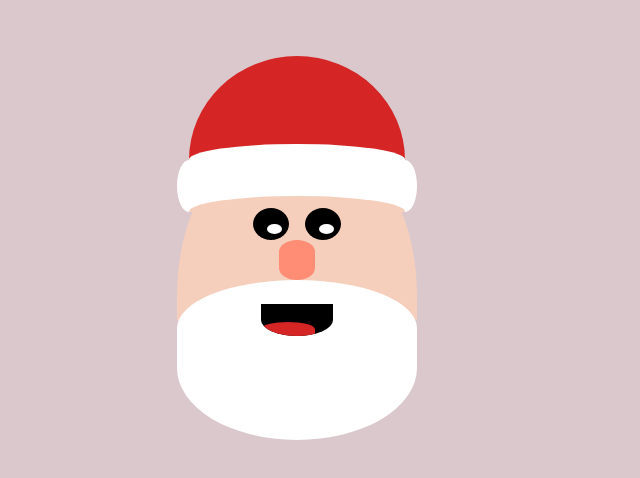
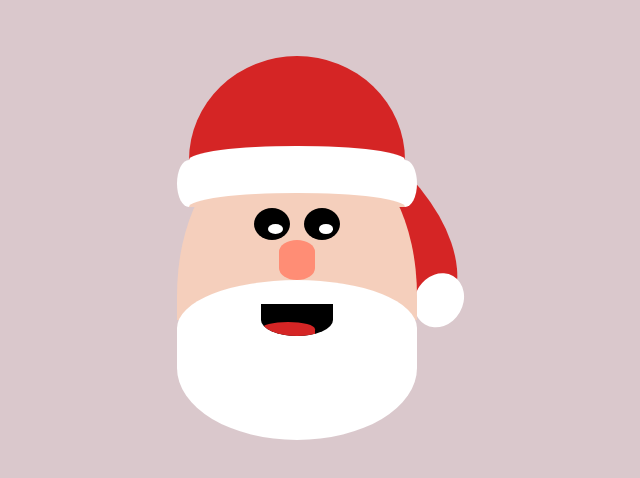
Before and after one commit to Pawwol1/practise, a plain HTML site: page santa-css/index.html in a window 1280 px wide. Shown: the whole page, without its empty margins (343-983 px from the left). Drawn offline with Linux system fonts and the light colour scheme.

Commit message:
santa's hat finished

```diff
--- a/santa-css/index.html
+++ b/santa-css/index.html
@@ -11,6 +11,9 @@
 </head>
 <body>
     <div class="santa">
+        <div class="santa__cap__tail">
+            <div class="santa__cap__tail__bubble"></div>
+        </div>
         <div class="santa__hat">
             <div class="santa__hat__top"></div>
             <div class="santa__hat__stripe"></div>
--- a/santa-css/style.css
+++ b/santa-css/style.css
@@ -36,6 +36,8 @@ body {
     justify-content: center;
     align-items: flex-start;
     align-content: flex-start;
+    position: relative;
+    z-index: 1;
 }
 
 .santa__beard {
@@ -45,6 +47,7 @@ body {
     width: 100%;
     position: absolute;
     top: 75%;
+    z-index: 2;
 }
 
 .santa__face__eyes {
@@ -58,7 +61,7 @@ body {
 .santa__face_eye {
     background-color: black;
     border-radius: 100%;
-    margin: 0 8px;
+    margin: 0 3%;
     height: 100%;
     width: 15%;
     position: relative;
@@ -113,6 +116,7 @@ body {
     display: flex;
     flex-wrap: wrap;
     justify-content: center;
+    z-index: 2;
 }
 
 .santa__hat__top {
@@ -124,8 +128,8 @@ body {
 
 .santa__hat__stripe {
     background-color: white;
-    border-radius: 5%/50%;
-    height: 50%;
+    border-radius: 5% / 50%;
+    height: 45%;
     width: 100%;
     position: relative;
 }
@@ -153,3 +157,24 @@ body {
     left: 5%;
     bottom: 0;
 }
+
+.santa__cap__tail {
+    background-color: var(--red-color);
+    border-radius: 0 100% 0 0;
+    height: 70%;
+    width: 80%;
+    position: absolute;
+    top: 0;
+    left: 50%;
+    transform: rotate(30deg);
+}
+
+.santa__cap__tail__bubble {
+    background-color: white;
+    border-radius: 100%;
+    height: 50%;
+    width: 25%;
+    position: absolute;
+    right: -5%;
+    top: 70%;
+}
```
